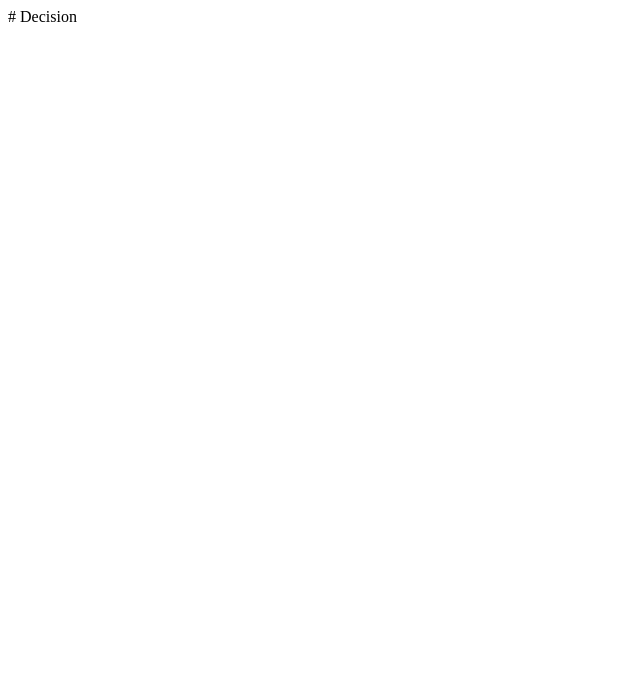
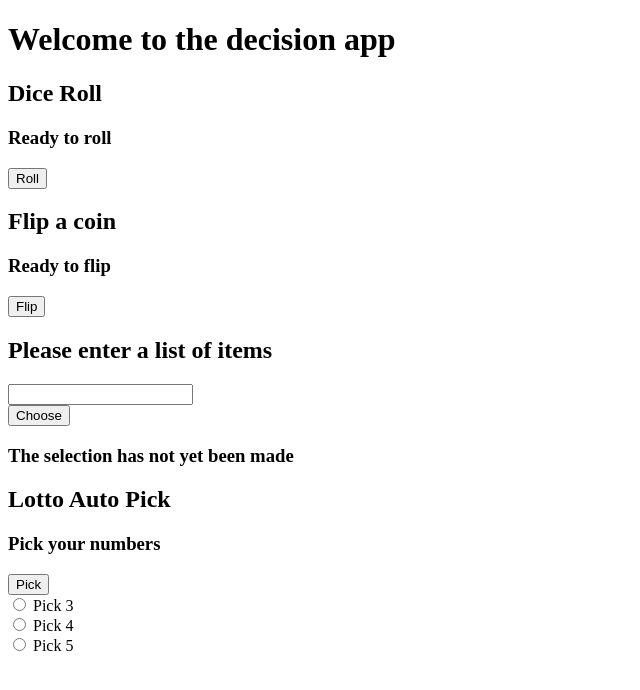
Before and after one commit to tacoma1917/Decision, a plain HTML site: page index.html in a window 1280 px wide. Shown: the whole page, without its empty margins (0-640 px from the left). Drawn offline with Linux system fonts and the light colour scheme.

Commit message:
Update index.html

```diff
--- a/index.html
+++ b/index.html
@@ -1 +1,37 @@
-# Decision
+<!DOCTYPE html>
+<html lang=em>
+    <head>
+        <meta charset="utf-8">
+        <link rel="stylesheet" href="decision.css">
+        <script src="decissionscript.js"></script>
+        <link rel="preconnect" href="https://fonts.googleapis.com">
+<link rel="preconnect" href="https://fonts.gstatic.com" crossorigin>
+<link href="https://fonts.googleapis.com/css2?family=Ubuntu+Mono&display=swap" rel="stylesheet">
+    </meta>
+    </head>
+    <title>Decision App</title>
+    <body>
+    <h1>Welcome to the decision app</h1>
+    <h2 id="dice6">Dice Roll</h2>
+    <h3 id="dice6_result">Ready to roll</h3>
+    <button id="dice_button" onclick="Roll()">Roll</button>
+    <h2 id="coin">Flip a coin</h2>
+    <h3 id="coin_result">Ready to flip</h3>
+    <button  id="coin_button" onclick="Flip()">Flip</button>
+    <h2 id="selection">Please enter a list of items</h2>
+    <input type="text" id="list_input" name="list_input"><br>
+    <button id="choose_button" onclick="Choose()">Choose</button>
+    <h3 id="selection_result">The selection has not yet been made</h3>
+        <div id="lotto_div">
+            <h2 id="lotto">Lotto Auto Pick</h2>
+            <h3 id="lotto_pick">Pick your numbers</h3>
+            <button id="lotto_button" onclick="Lotto()">Pick</button>
+            <form id="lotto_form">
+                <input type="radio" name="pick" id="pick_3" value="3"> Pick 3<br>
+                <input type="radio" name="pick" id="pick_4" value="4"> Pick 4<br>
+                <input type="radio" name="pick" id="pick_5" value="5"> Pick 5<br>
+
+            </form>
+        </div>
+    </body>
+</html>
```
